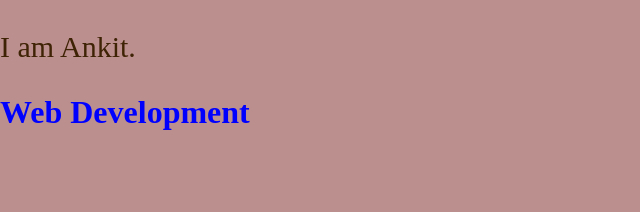
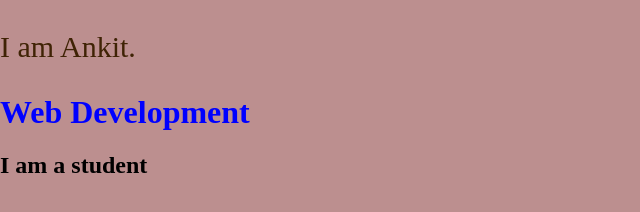
Before and after one commit to 1a3445f6f/git-and-github, a plain HTML site: page index.html in a window 1280 px wide. Shown: the whole page, without its empty margins (0-640 px from the left). Drawn offline with Linux system fonts and the light colour scheme.

Commit message:
added a h2 tag

```diff
--- a/index.html
+++ b/index.html
@@ -10,5 +10,6 @@
   <body>
     <p>I am Ankit.</p>
     <h1>Web Development</h1>
+    <h2>I am a student</h2>
   </body>
 </html>
```
